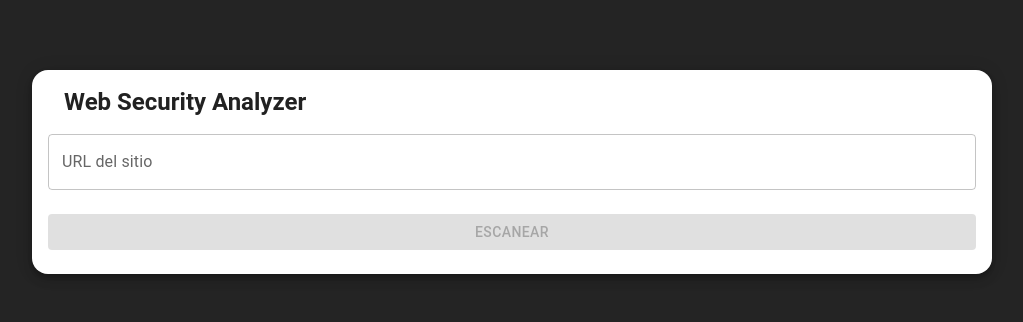
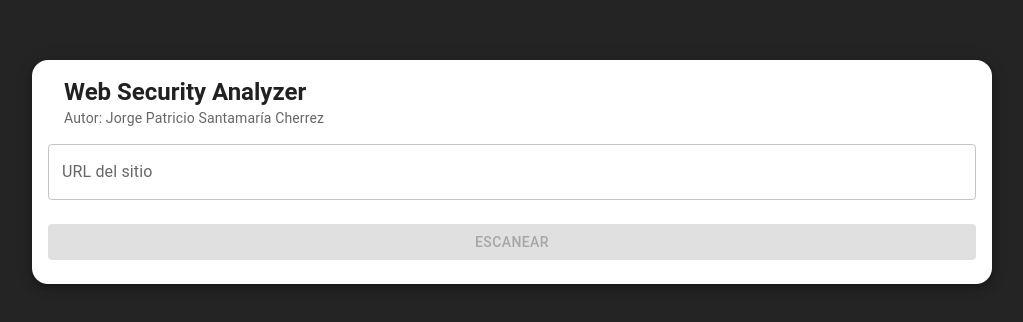
Before and after one commit to Patogol35/seguridadfront, a React (Vite) app: page / in a window 1280 px wide. Shown: the part 228-550 px from the top of the page, without its empty margins (128-1151 px from the left). Built offline with nearby package versions, Linux system fonts and the light colour scheme; some icons are missing.

Commit message:
Update ScanCard.jsx

```diff
--- a/src/components/ScanCard.jsx
+++ b/src/components/ScanCard.jsx
@@ -37,12 +37,18 @@ export default function ScanCard({
     <motion.div initial={{ opacity: 0, y: 30 }} animate={{ opacity: 1, y: 0 }}>
       <Card sx={{ borderRadius: 4, boxShadow: 6 }}>
         <CardContent>
+
           {/* HEADER */}
           <Box display="flex" alignItems="center" mb={2}>
             <SecurityIcon color="primary" sx={{ mr: 1 }} />
-            <Typography variant="h5" fontWeight="bold">
-              Web Security Analyzer
-            </Typography>
+            <Box>
+              <Typography variant="h5" fontWeight="bold">
+                Web Security Analyzer
+              </Typography>
+              <Typography variant="body2" color="text.secondary">
+                Autor: Jorge Patricio Santamaría Cherrez
+              </Typography>
+            </Box>
           </Box>
 
           {/* INPUT */}
```
